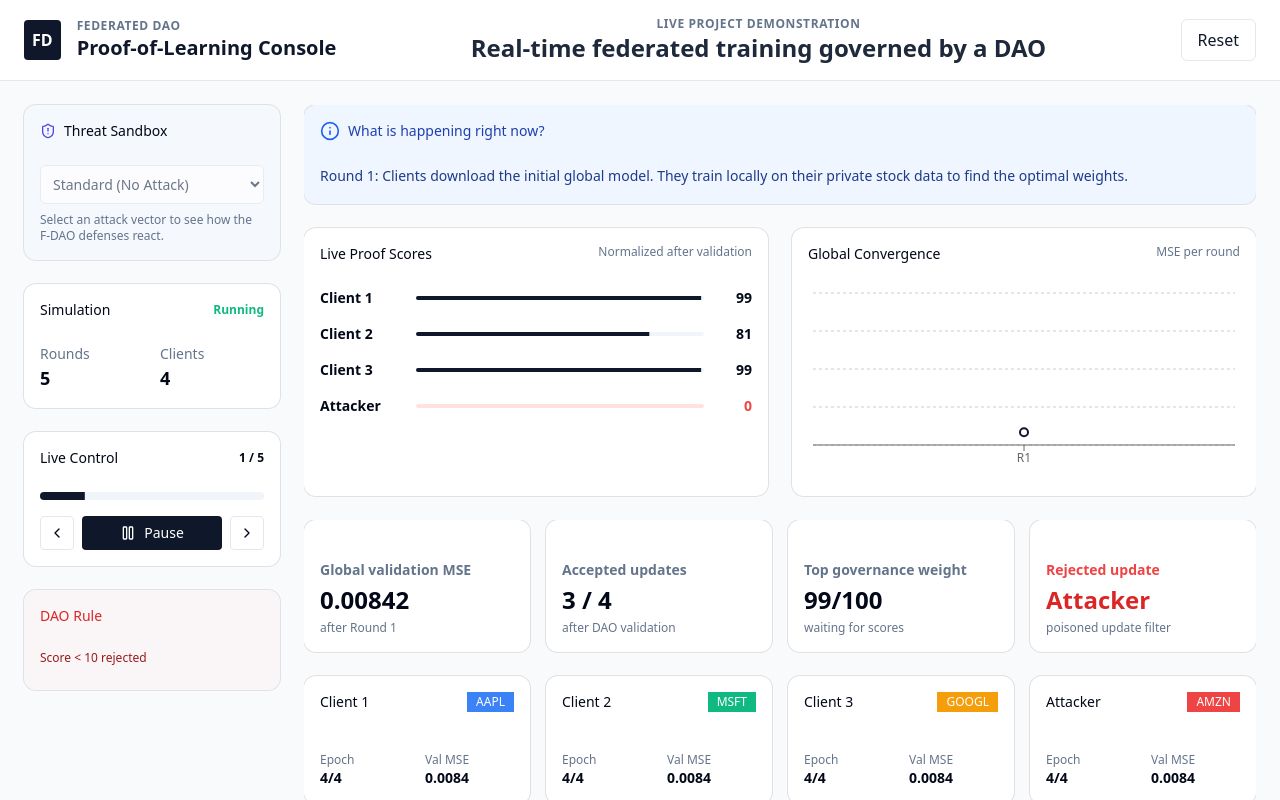
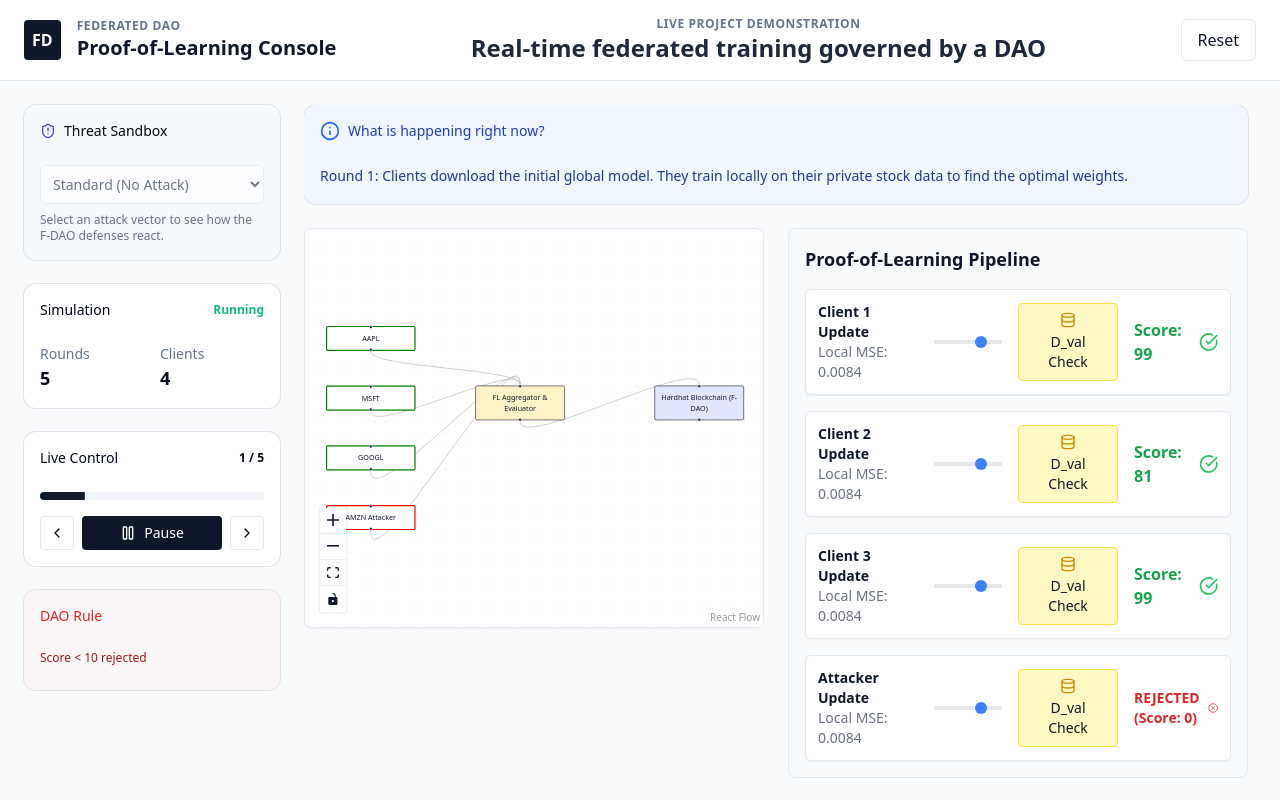
Before and after one commit to RitamPal26/Implementing-FL-in-DAO, a React (Vite) app in the folder frontend/: page / in a window 1280 px wide. Both pictures are taken after a click on the button "Run". Shown: the top 800 px of the page. Built offline with nearby package versions, Linux system fonts and the light colour scheme.

Commit message:
feat: added network topology, POL

```diff
--- a/frontend/index.html
+++ b/frontend/index.html
@@ -4,7 +4,7 @@
     <meta charset="UTF-8" />
     <link rel="icon" type="image/svg+xml" href="/favicon.svg" />
     <meta name="viewport" content="width=device-width, initial-scale=1.0" />
-    <title>FL in DAO</title>
+    <title>FL-DAO</title>
   </head>
   <body>
     <div id="root"></div>
--- a/frontend/package.json
+++ b/frontend/package.json
@@ -11,9 +11,11 @@
   },
   "dependencies": {
     "@fontsource-variable/geist": "^5.2.8",
+    "@xyflow/react": "^12.10.2",
     "class-variance-authority": "^0.7.1",
     "clsx": "^2.1.1",
-    "lucide-react": "^1.12.0",
+    "framer-motion": "^12.38.0",
+    "lucide-react": "^1.14.0",
     "radix-ui": "^1.4.3",
     "react": "^19.2.5",
     "react-dom": "^19.2.5",
--- a/frontend/src/App.tsx
+++ b/frontend/src/App.tsx
@@ -7,9 +7,27 @@ import MiddleSection from "./components/dashboard/MiddleSection";
 import LogStream from "./components/dashboard/LogStream";
 import LiveExplainer from "./components/dashboard/LiveExplainer";
 import InvestmentUtility from "./components/dashboard/InvestmentUtility";
+import NetworkTopologyMap from "./components/dashboard/NetworkTopologyMap";
+import ProofOfLearningXRay from "./components/dashboard/ProofOfLearningXRay";
 
 export default function App() {
   const sim = useSimulation();
+
+  const xrayClients = sim.currentData
+    ? Object.entries(sim.currentData)
+        .filter(([key]) => key !== "round" && key !== "mse")
+        .map(([key, value]) => {
+          const formattedId = key.startsWith("c")
+            ? `Client ${key.replace("c", "")}`
+            : key.charAt(0).toUpperCase() + key.slice(1);
+
+          return {
+            id: formattedId,
+            score: value as number,
+            mse: sim.currentData.mse,
+          };
+        })
+    : [];
 
   return (
     <div className="min-h-screen bg-slate-50 flex flex-col font-sans text-slate-900">
@@ -25,9 +43,15 @@ export default function App() {
           onAttackChange={sim.handleAttackChange}
         />
 
-        <main className="flex-1 flex flex-col gap-6 overflow-y-auto">
+        <main className="flex-1 flex flex-col gap-6 overflow-y-auto pb-6 pr-2">
+          <LiveExplainer round={sim.round} isPlaying={sim.isPlaying} />
 
-          <LiveExplainer round={sim.round} isPlaying={sim.isPlaying} />
+          <div className="grid grid-cols-1 xl:grid-cols-2 gap-6">
+            <NetworkTopologyMap currentRoundData={sim.currentData} />
+            <ProofOfLearningXRay clientData={xrayClients} />
+          </div>
+
+          <MetricsGrid round={sim.round} currentData={sim.currentData} />
 
           <MiddleSection
             round={sim.round}
@@ -35,13 +59,9 @@ export default function App() {
             chartData={sim.chartData}
           />
 
-          <main className="flex-1 flex flex-col gap-6 overflow-y-auto">
-            <MetricsGrid round={sim.round} currentData={sim.currentData} />
+          <LocalTraining round={sim.round} currentData={sim.currentData} />
 
-            <LocalTraining round={sim.round} currentData={sim.currentData} />
-
-            <InvestmentUtility round={sim.round} isPlaying={sim.isPlaying} />
-          </main>
+          <InvestmentUtility round={sim.round} isPlaying={sim.isPlaying} />
 
           <LogStream logs={sim.logs} />
         </main>
--- /dev/null
+++ b/frontend/src/components/dashboard/NetworkTopologyMap.tsx
@@ -0,0 +1,89 @@
+import { useState, useEffect } from "react";
+import {
+  ReactFlow,
+  Background,
+  Controls,
+  addEdge,
+  type Node,
+  type Edge,
+} from "@xyflow/react";
+import "@xyflow/react/dist/style.css";
+
+const initialNodes: Node[] = [
+  {
+    id: "c1",
+    position: { x: 50, y: 50 },
+    data: { label: "AAPL" },
+    style: { border: "2px solid green" },
+  },
+  {
+    id: "c2",
+    position: { x: 50, y: 150 },
+    data: { label: "MSFT" },
+    style: { border: "2px solid green" },
+  },
+  {
+    id: "c3",
+    position: { x: 50, y: 250 },
+    data: { label: "GOOGL" },
+    style: { border: "2px solid green" },
+  },
+  {
+    id: "attacker",
+    position: { x: 50, y: 350 },
+    data: { label: "AMZN Attacker" },
+    style: { border: "2px solid red" },
+  },
+  {
+    id: "aggregator",
+    position: { x: 300, y: 150 },
+    data: { label: "FL Aggregator & Evaluator" },
+    style: { background: "#fef3c7" },
+  },
+  {
+    id: "blockchain",
+    position: { x: 600, y: 150 },
+    data: { label: "Hardhat Blockchain (F-DAO)" },
+    style: { background: "#e0e7ff" },
+  },
+];
+
+const initialEdges: Edge[] = [
+  { id: "e-c1", source: "c1", target: "aggregator", animated: false },
+  { id: "e-c2", source: "c2", target: "aggregator", animated: false },
+  { id: "e-c3", source: "c3", target: "aggregator", animated: false },
+  { id: "e-att", source: "attacker", target: "aggregator", animated: false },
+  { id: "e-agg", source: "aggregator", target: "blockchain", animated: false },
+];
+
+export default function NetworkTopologyMap({ currentRoundData }: any) {
+  const [nodes, setNodes] = useState(initialNodes);
+  const [edges, setEdges] = useState(initialEdges);
+
+  useEffect(() => {
+    if (currentRoundData?.status === "training") {
+      setEdges((eds) => eds.map((e) => ({ ...e, animated: true })));
+    } else if (currentRoundData?.status === "evaluation") {
+      setEdges((eds) =>
+        eds.map((e) => {
+          if (e.id === "e-att")
+            return {
+              ...e,
+              animated: false,
+              style: { stroke: "red", strokeWidth: 2 },
+            };
+          return { ...e, animated: true, style: { stroke: "green" } };
+        }),
+      );
+    }
+  }, [currentRoundData]);
+
+  return (
+    <div className="h-[400px] w-full border rounded-lg shadow-sm bg-white">
+      <ReactFlow nodes={nodes} edges={edges} fitView>
+        <Background />
+        <Controls />
+      </ReactFlow>
+    </div>
+  );
+}
--- /dev/null
+++ b/frontend/src/components/dashboard/ProofOfLearningXRay.tsx
@@ -0,0 +1,60 @@
+import { motion } from "framer-motion";
+import { CheckCircle, XCircle, Database } from "lucide-react";
+
+export default function ProofOfLearningXRay({ clientData }: any) {
+
+  return (
+    <div className="p-4 bg-slate-50 rounded-lg border">
+      <h3 className="text-lg font-semibold mb-4">Proof-of-Learning Pipeline</h3>
+
+      <div className="flex flex-col space-y-4">
+        {clientData.map((client: any, index: number) => (
+          <div
+            key={index}
+            className="flex items-center justify-between bg-white p-3 shadow-sm rounded-md border"
+          >
+            <div className="flex flex-col text-sm w-1/4">
+              <span className="font-bold">{client.id} Update</span>
+              <span className="text-gray-500">
+                Local MSE: {client.mse.toFixed(4)}
+              </span>
+            </div>
+
+            <div className="flex-1 px-4 relative flex items-center">
+              <div className="h-1 w-full bg-gray-200 rounded"></div>
+              <motion.div
+                initial={{ left: 0 }}
+                animate={{ left: "100%" }}
+                transition={{ duration: 2, repeat: Infinity }}
+                className="absolute w-3 h-3 bg-blue-500 rounded-full"
+              />
+            </div>
+
+            <div className="px-4 py-2 bg-yellow-100 rounded border border-yellow-300 text-center text-sm w-1/4">
+              <Database className="w-4 h-4 mx-auto mb-1 text-yellow-600" />
+              <span>D_val Check</span>
+            </div>
+
+            <div className="w-1/4 flex justify-end items-center space-x-2 pl-4">
+              {client.score > 10 ? (
+                <>
+                  <span className="text-green-600 font-bold">
+                    Score: {client.score}
+                  </span>
+                  <CheckCircle className="text-green-500" />
+                </>
+              ) : (
+                <>
+                  <span className="text-red-600 font-bold text-sm">
+                    REJECTED (Score: 0)
+                  </span>
+                  <XCircle className="text-red-500" />
+                </>
+              )}
+            </div>
+          </div>
+        ))}
+      </div>
+    </div>
+  );
+}
```
Also changed, not shown: 1 other file (tests, documents, lock files or other folders).
